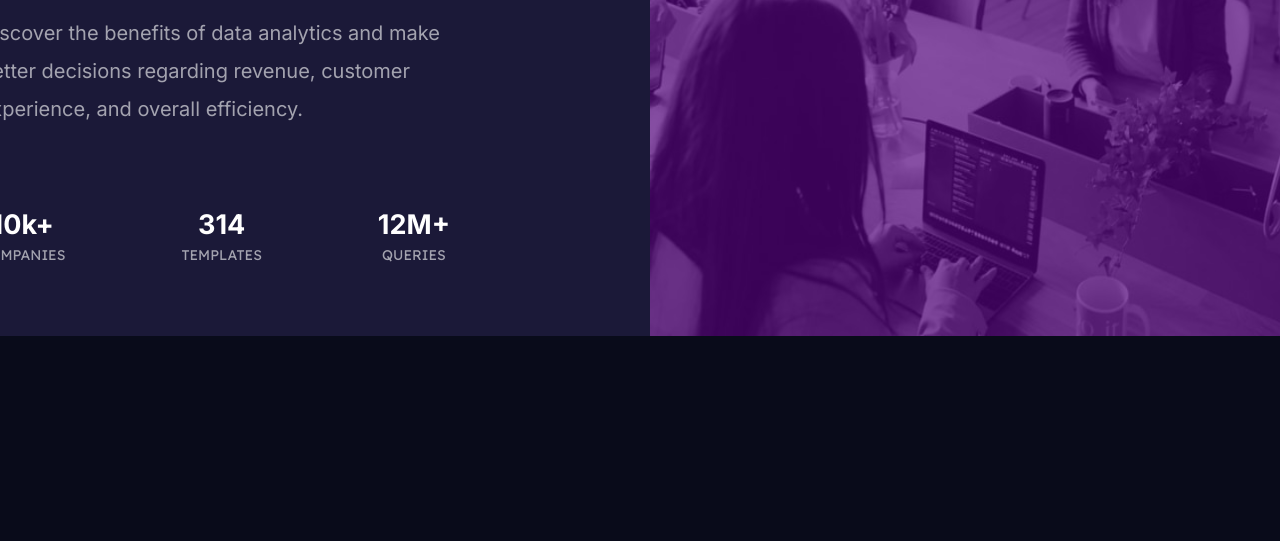
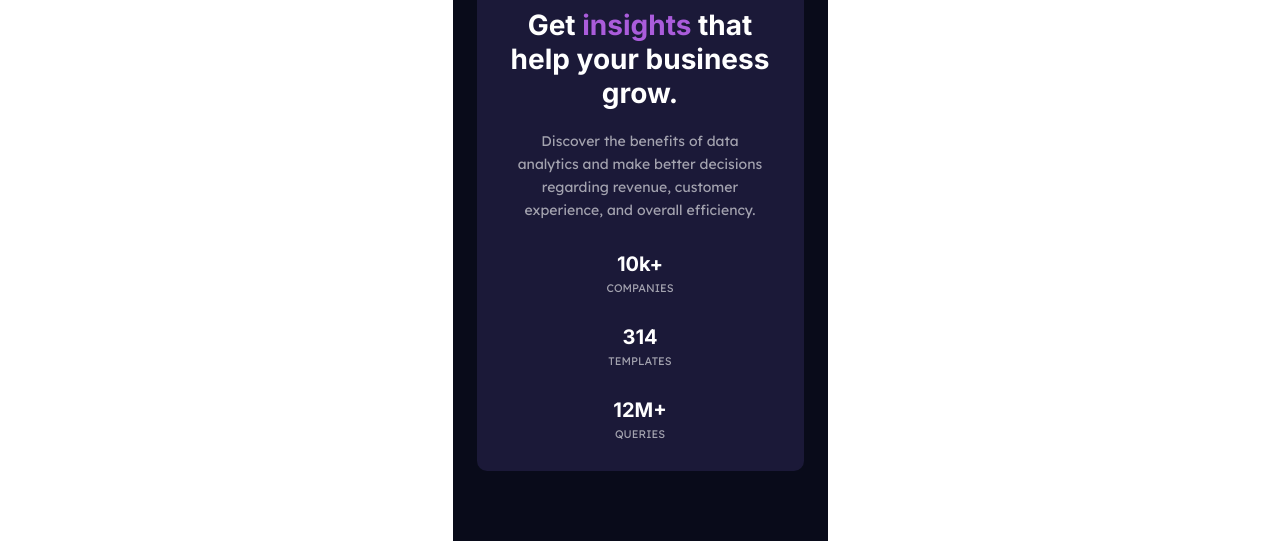
Before and after one commit to AndresF-SanchezG/reto5, a plain HTML site: page index.html in a window 1280 px wide. Shown: the part 339-880 px from the top of the page. Before the commit the page ends 800 px from the top, so only its background shows below. Drawn offline with Linux system fonts and the light colour scheme.

Commit message:
Desafio resuelto V2

```diff
--- a/css/desktop.css
+++ b/css/desktop.css
@@ -48,7 +48,7 @@ body {
     text-align:left;
 }
 
-.container-company{
+.container-company {
     display: flex;
     padding: 0 200px 0 80px;
     justify-content: space-between;
--- a/index.html
+++ b/index.html
@@ -8,7 +8,7 @@
     <link rel="preconnect" href="https://fonts.gstatic.com" crossorigin>
     <link href="https://fonts.googleapis.com/css2?family=Inter:wght@400;700&family=Lexend+Deca&display=swap" rel="stylesheet">
     <link rel="stylesheet" href="./style.css">
-    <link rel="stylesheet" href="./css/desktop.css" media="(min-width:1240px)">
+    <link rel="stylesheet" href="./css/desktop.css" media="(min-width:1440px)">
     <title>Reto5</title>
 </head>
 <body>
```
Also changed, not shown: style.css (line endings or trailing spaces).
